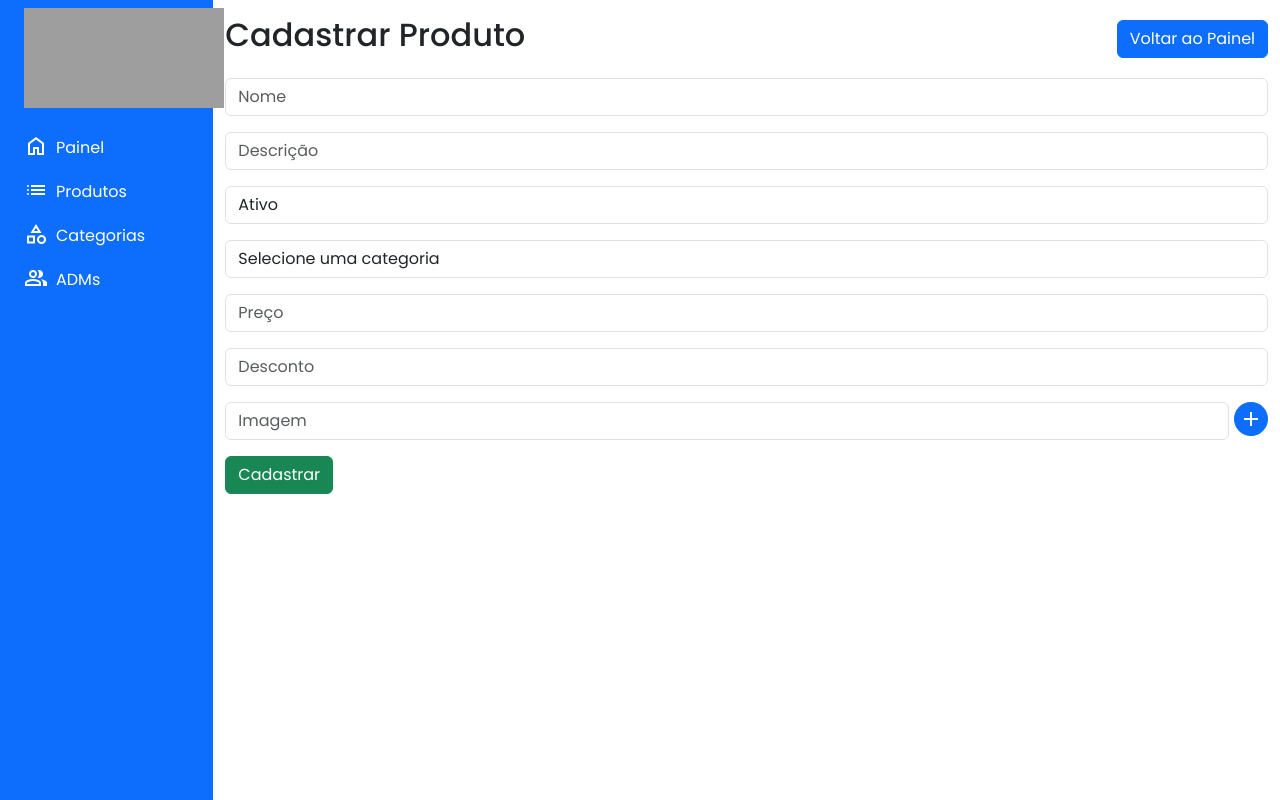
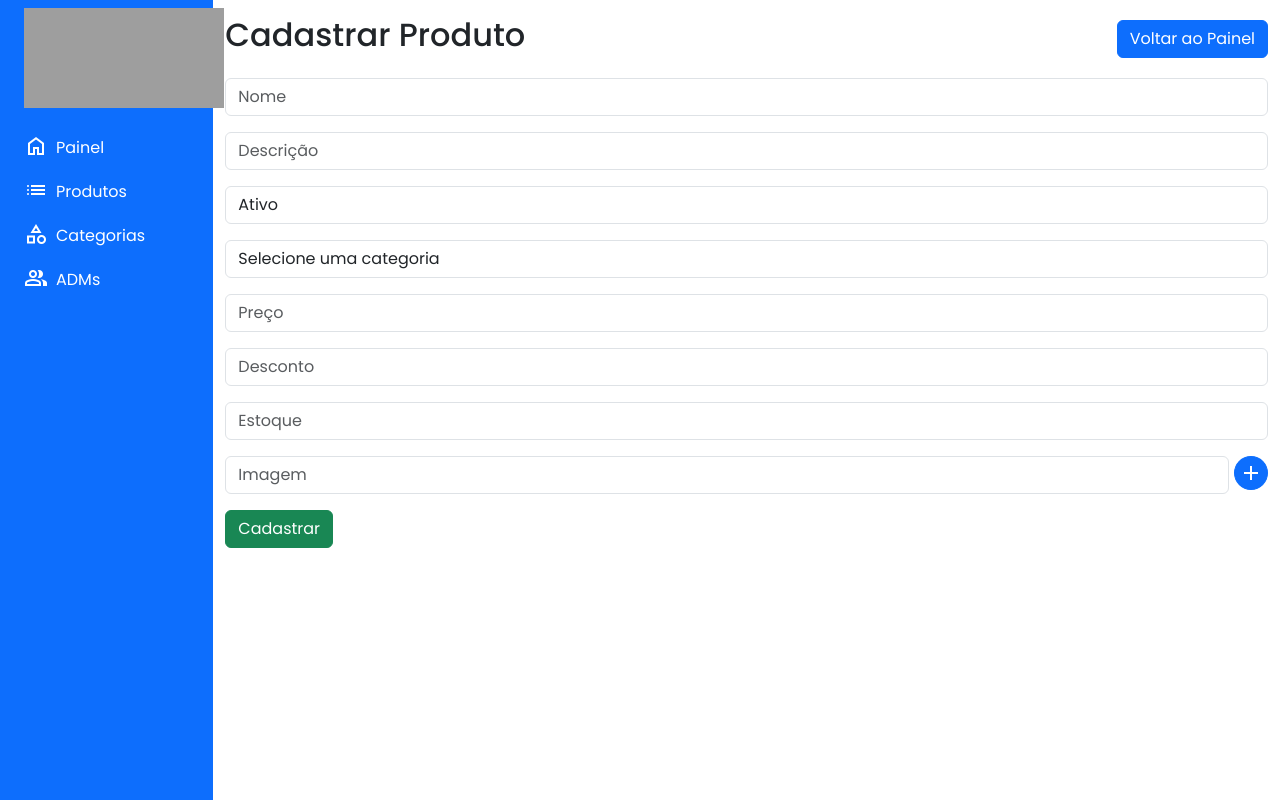
Before and after one commit to thfrod/ticket-manager, a PHP site: page /administrador/cadastrar_produto.php in a window 1280 px wide. Run offline with PHP 8.4, Linux system fonts and the light colour scheme; a user stored in the database is signed in; data that the repository does not hold is empty; grey boxes are pictures that could not be loaded.

Commit message:
feat: add campo de estoque no cadastro do produto

```diff
--- a/administrador/cadastrar_produto.php
+++ b/administrador/cadastrar_produto.php
@@ -27,6 +27,7 @@ if ($_SERVER['REQUEST_METHOD'] == 'POST') { // se o método usado for POST execu
     $preco = $_POST['preco'];
     $ativo = $_POST['ativo'];
     $desconto = $_POST['desconto'];
+    $estoque = $_POST['estoque'];
     $categoria = $_POST['categoria'];
     $imagens = $_POST['imagem_url'];
 
@@ -42,6 +43,13 @@ if ($_SERVER['REQUEST_METHOD'] == 'POST') { // se o método usado for POST execu
         $stmt->execute();
 
         $produto_id = $pdo->lastInsertId();
+
+        $sql_estoque = "INSERT INTO PRODUTO_ESTOQUE (PRODUTO_ID, PRODUTO_QTD) VALUES (:produto_id, :produto_qtd)";
+        $stmt_estoque = $pdo->prepare($sql_estoque);
+        $stmt_estoque->bindParam(':produto_id', $produto_id, PDO::PARAM_INT);
+        $stmt_estoque->bindParam(':produto_qtd', $estoque, PDO::PARAM_INT);
+        $stmt_estoque->execute();
+
         foreach ($imagens as $ordem => $url_imagem) {
             $sql_imagem = "INSERT INTO PRODUTO_IMAGEM (IMAGEM_URL, PRODUTO_ID, IMAGEM_ORDEM) VALUES (:url_imagem, :produto_id, :ordem_imagem)";
             $stmt_imagem = $pdo->prepare($sql_imagem);
@@ -108,6 +116,11 @@ if ($_SERVER['REQUEST_METHOD'] == 'POST') { // se o método usado for POST execu
                     placeholder="Desconto">
             </div>
 
+            <div class="input-group mb-3">
+                <input class="form-control" type="number" name="estoque" id="estoque" step="1" required
+                    placeholder="Estoque">
+            </div>
+
             <div class="d-flex">
                 <div class="input-group mb-3">
                     <input class="form-control" type="text" name="imagem_url[]" required placeholder="Imagem">
--- a/administrador/editar_produto.php
+++ b/administrador/editar_produto.php
@@ -35,10 +35,12 @@ if ($_SERVER['REQUEST_METHOD'] == 'GET') {
             $imagens = $stmtImagens->fetchAll(PDO::FETCH_ASSOC); //Recupera todos os registros retornados pela consulta SQL e os armazena na variável $produtos como um array associativo, onde as chaves do array são os nomes das colunas da tabela PRODUTOS
 
         } catch (PDOException $e) {
-            echo "Erro: " . $e->getMessage();
+            header("Location:listar_produtos.php?error=Erro ao editar produto");
+
         }
     } else {
-        header('Location: listar_produtos.php');
+        header("Location:listar_produtos.php?error=Erro ao editar produto");
+
         exit();
     }
 }
```
